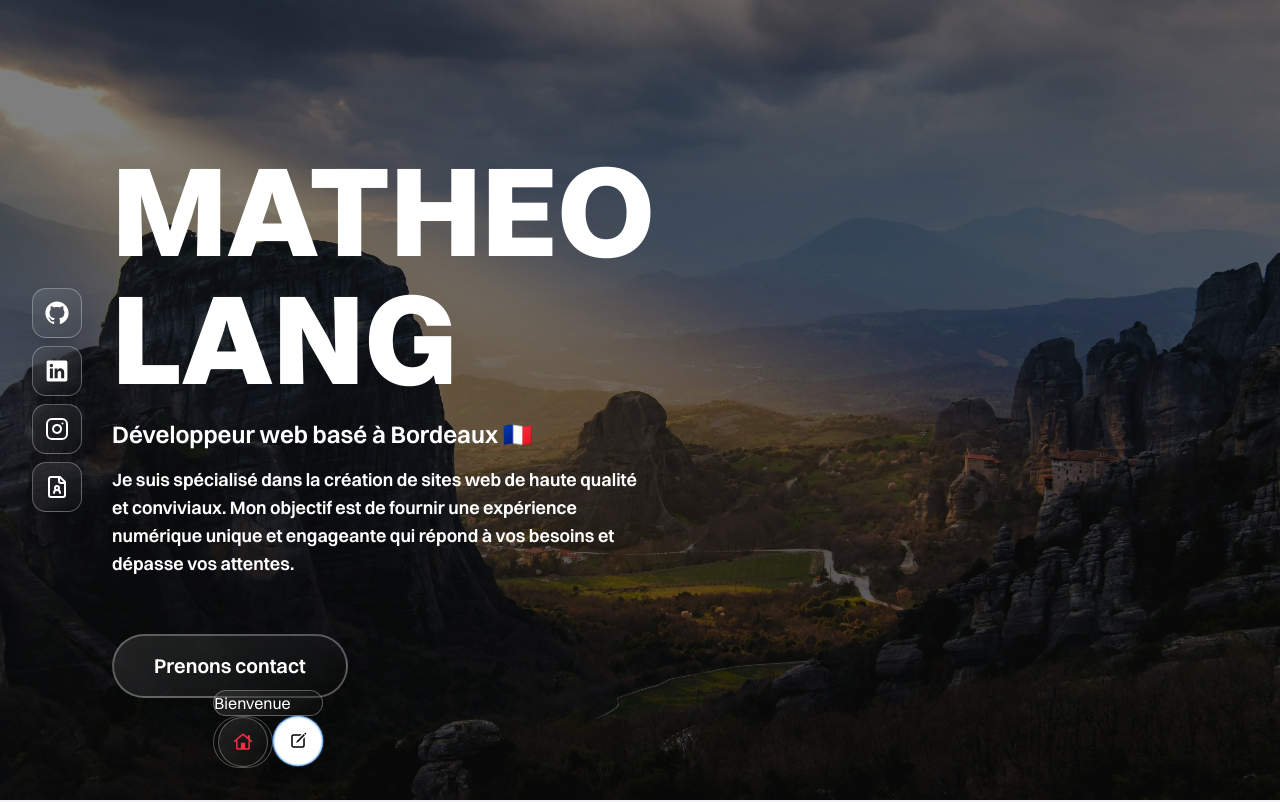
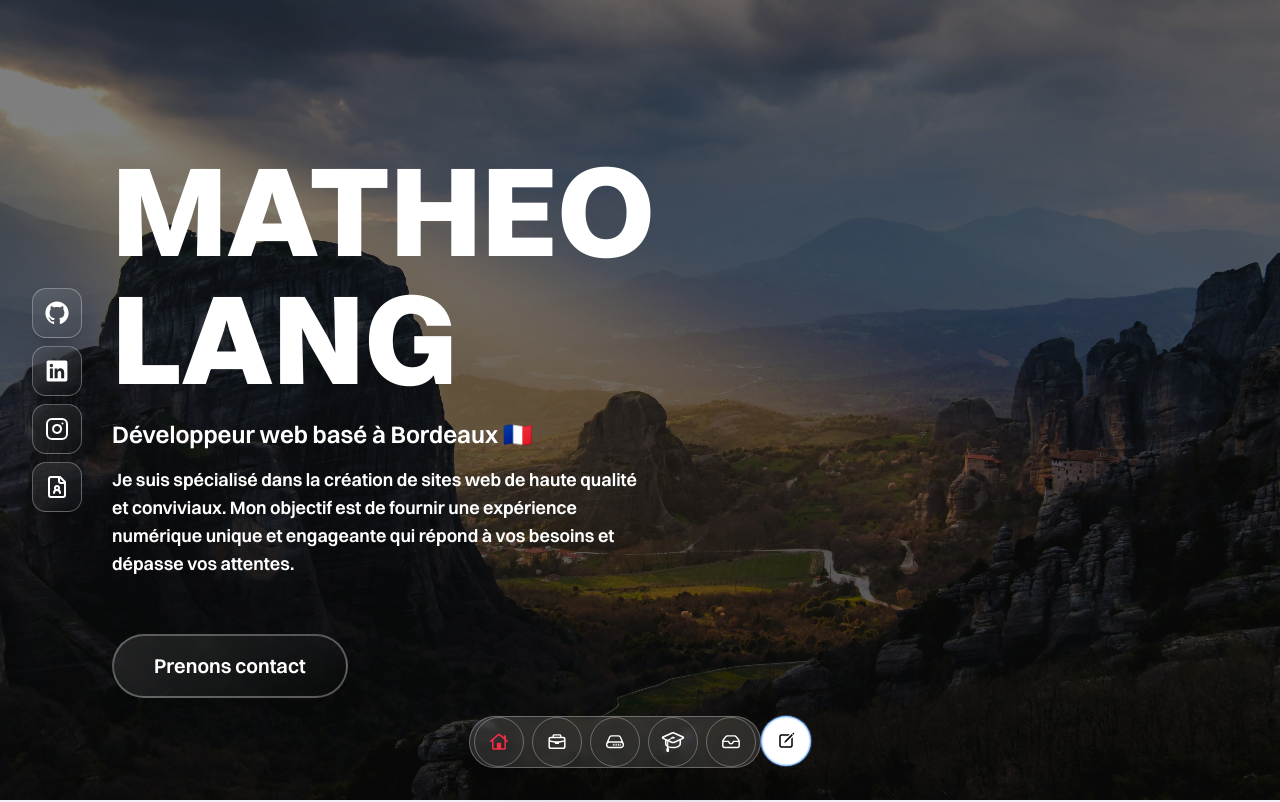
Before and after one commit to Matsuel/portfolio, a Next.js app: page / in a window 1280 px wide. Shown: the top 802 px of the page. Built offline with nearby package versions, Linux system fonts and the light colour scheme.

Commit message:
feat: réorganiser Navbar en supprimant NavbarCurrentSection et en intégrant NavbarIcons avec des styles améliorés

```diff
--- a/src/components/Navbar.tsx
+++ b/src/components/Navbar.tsx
@@ -1,9 +1,8 @@
 "use client"
 import useCurrentSection from "@/hooks/useCurrentSection"
 import { navbarLinksObj } from "../../constants/navbar"
-import NavbarCurrentSection from "./NavbarCurrentSection"
+import NavbarContactButton from "./NavbarContactButton"
 import NavbarIcons from "./NavbarIcons"
-import NavbarContactButton from "./NavbarContactButton"
 
 const Navbar = () => {
 
@@ -14,10 +13,7 @@ const Navbar = () => {
     const currentSection = navbarLinksObj[activeId as keyof typeof navbarLinksObj];
 
     return (
-        <nav className='fixed z-50 bottom-8 left-1/6 flex flex-col w-auto h-auto'>
-            <NavbarCurrentSection
-                currentSection={currentSection.name}
-            />
+        <nav className='fixed z-50 bottom-8 flex flex-col w-auto h-auto left-1/2 -translate-x-1/2'>
             {/* Faire ça mais sans flex pour pouvoir faire glisser et mettre à droite le bouton */}
             {/* Assombrir le fond pcq là on voit plus rien après */}
             <div className='flex'>
--- a/src/components/NavbarCurrentSection.tsx
+++ /dev/null
@@ -1,17 +0,0 @@
-import React from 'react'
-
-interface NavbarCurrentSectionProps {
-    currentSection: string
-}
-
-const NavbarCurrentSection = ({
-    currentSection
-}: NavbarCurrentSectionProps) => {
-    return (
-        <div className='flex flex-col items-start justify-center rounded-full transition-all duration-300 border border-glassmorphism-border backdrop-blur-glassmorphism bg-[linear-gradient(145deg,_rgba(255,255,255,0.1)_0%,_rgba(255,255,255,0)_100%)] shadow-xl'>
-            <span className=''>{currentSection}</span>
-        </div>
-    )
-}
-
-export default NavbarCurrentSection
--- a/src/components/NavbarIcons.tsx
+++ b/src/components/NavbarIcons.tsx
@@ -24,12 +24,16 @@ const NavbarIcons = ({
             className='w-auto h-auto px-1 rounded-full shadow-2xl flex flex-row gap-2 border border-glassmorphism-border'
             onMouseEnter={() => setIsHovered(true)}
             onMouseLeave={() => setIsHovered(false)}
+            style={{
+                background: 'rgba(136, 136, 136, 0.25)',
+                backdropFilter: 'blur(2.5px)',
+            }}
         >
-            {!isHovered && <NavbarIcon
+            {/* {!isHovered && <NavbarIcon
                 icon={currentSection?.icon}
                 link={currentSection?.sectionId}
-            />}
-            {isHovered && Object.values(navbarLinksObj).map((link) => (
+            />} */}
+            {Object.values(navbarLinksObj).map((link) => (
                 <NavbarLink
                     key={link.sectionId}
                     sectionId={link.sectionId}
--- a/src/components/NavbarLink.tsx
+++ b/src/components/NavbarLink.tsx
@@ -19,10 +19,29 @@ const NavbarLink = ({
     return (
         <Link
             href={sectionId}
-            className={`w-[50px] h-[50px] flex flex-col items-center justify-center ${activeClass} rounded-full transition-all duration-300 border border-glassmorphism-border backdrop-blur-glassmorphism bg-[linear-gradient(145deg,_rgba(255,255,255,0.1)_0%,_rgba(255,255,255,0)_100%)] hover:bg-[linear-gradient(145deg,_rgba(255,255,255,0.4)_0%,_rgba(255,255,255,0.1)_100%)] shadow-xl`} >
+            className={`w-[50px] h-[50px] flex flex-col items-center justify-center ${activeClass} rounded-full transition-all duration-300 border border-glassmorphism-border shadow-xl`}
+            >
             {icon}
         </Link>
     )
 }
 
 export default NavbarLink;
+
+/* bg */
+
+// position: absolute;
+// width: 152px;
+// height: 151px;
+// left: calc(50% - 152px/2);
+// top: calc(50% - 151px/2 + 0.5px);
+
+// background: rgba(136, 136, 136, 0.15);
+// backdrop-filter: blur(2.5px);
+// /* Note: backdrop-filter has minimal browser support */
+
+// /* Inside auto layout */
+// flex: none;
+// order: 0;
+// flex-grow: 0;
+// z-index: 0;
```
